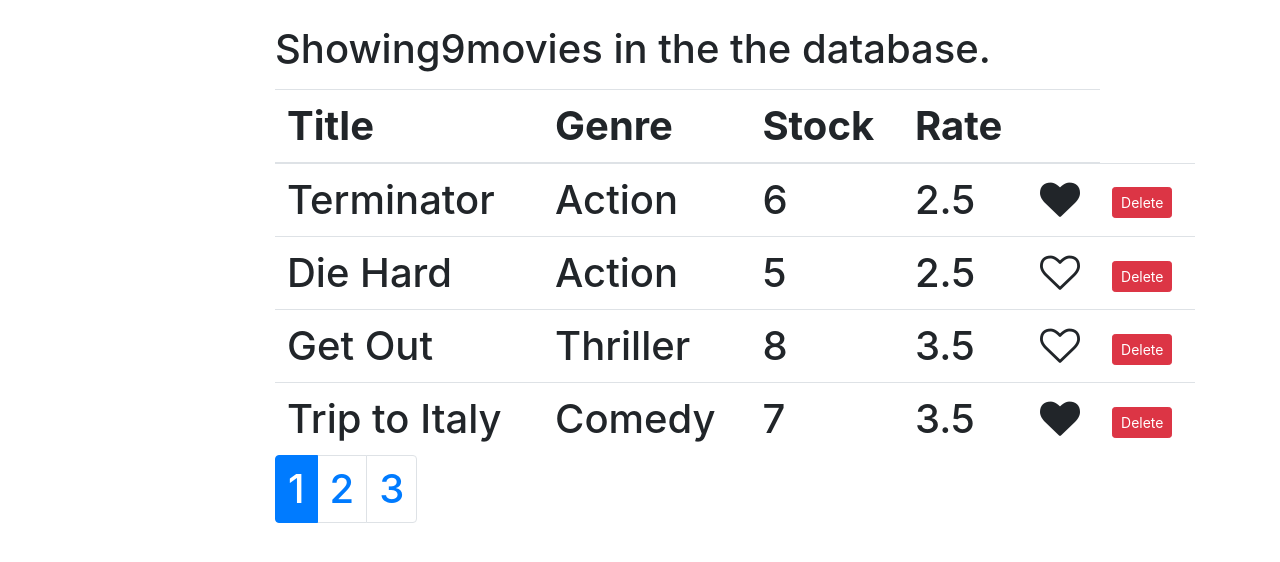
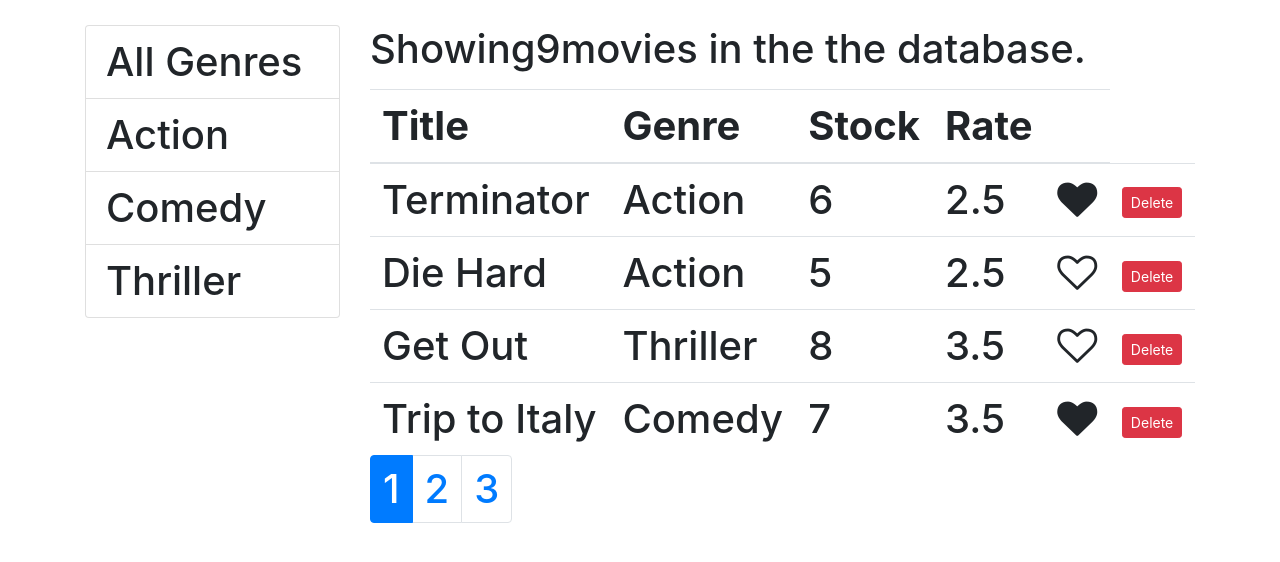
Before and after one commit to sabaimtiazc/Final-movie-project-, a React (Create React App) app: page /movies/1 in a window 1280 px wide. Shown: the top 562 px of the page. Built offline with nearby package versions, Linux system fonts and the light colour scheme.

Commit message:
Filtering- Adding All Genres

```diff
--- a/src/components/common/listGroup.jsx
+++ b/src/components/common/listGroup.jsx
@@ -2,8 +2,25 @@ import React from 'react'
 
 // imr
 // sfc
-const ListGroup = () => {
-    return null;
-}
+const ListGroup = (props) => {
+    const {items, textProperty, valueProperty,selectedItem,onItemSelect}=props;
+    return (
+    <ul className="list-group">
+        {items.map(item =>(
+        <li
+         onClick= {()=> onItemSelect(item)}
+        key= {item[valueProperty]} className=
+        { item === selectedItem ? "list-group-item active": "list-group-item"}
+        >
+            {item[textProperty]}</li>
+        ))}
 
+    </ul>
+    );
+};
+
+ ListGroup.defaultProps= {
+     textProperty: 'name',
+     valueProperty: '_id'
+ };
 export default ListGroup;
--- a/src/components/movies.jsx
+++ b/src/components/movies.jsx
@@ -16,8 +16,11 @@ class Movies extends Component{
     };
 
     componentDidMount(){
-this.setState({movies: getMovies(), genres: getGenres()});
+        const genres = [{name: 'All Genres'},... getGenres()]
+this.setState({movies: getMovies(), genres});
     }
+
+
 
     handleDelete = (movie)=>{
 const movies = this.state.movies.filter(m =>m._id !== movie._id);
@@ -40,27 +43,31 @@ handlePageChange = page =>{
 
 
     handleGenreSelect = genre=>{
-        console.log(genre);
-
+this.setState({selectedGenre:genre, currentPage: 1});
     };
 
 
     render(){
         const {length:count}= this.state.movies
-const {pageSize, currentPage, movies:allMovies} = this.state;
+const {pageSize, currentPage,selectedGenre, movies:allMovies} = this.state;
 
 if (count ===0) return <p>
     there are no movies in the database.</p>;
+//  Filtering- Implementing Filtering
+const filtered = selectedGenre &&selectedGenre._id
+? allMovies.filter(m => m.genre._id ===  selectedGenre._id):allMovies;
 
-const movies = paginate(allMovies, currentPage, pageSize);
+const movies = paginate(filtered, currentPage, pageSize);
 
         return (
             <div className= 'row'>
-<div className="col-2">
-    <ListGroup items = {this.state.genres} onItemSelect={this.handleGenreSelect}/>
+<div className="col-3">
+    <ListGroup items = {this.state.genres}
+    selectedItem = {this.state.selectedGenre}
+    onItemSelect={this.handleGenreSelect}/>
 </div>
 <div className="col">
-<p>Showing{count}movies in the the database.</p>
+<p>Showing{filtered.length}movies in the the database.</p>
           <table className="table">
             <thead>
                 <tr>
@@ -93,7 +100,7 @@ const movies = paginate(allMovies, currentPage, pageSize);
                     ))}
 
             </tbody>
-            <Pagination itemsCount= {count}
+            <Pagination itemsCount= {filtered.length}
             pageSize={pageSize}
             currentPage = {currentPage}
             onPageChange={this.handlePageChange}
```
